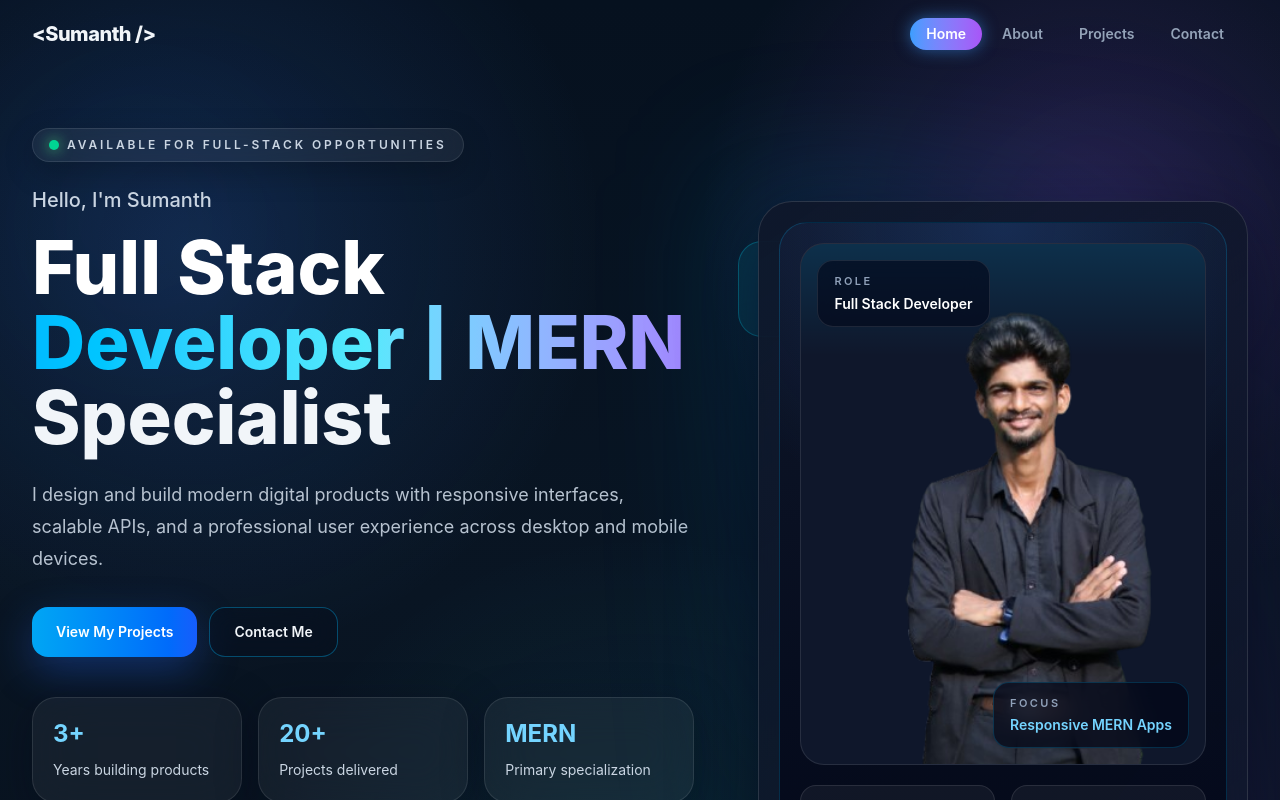
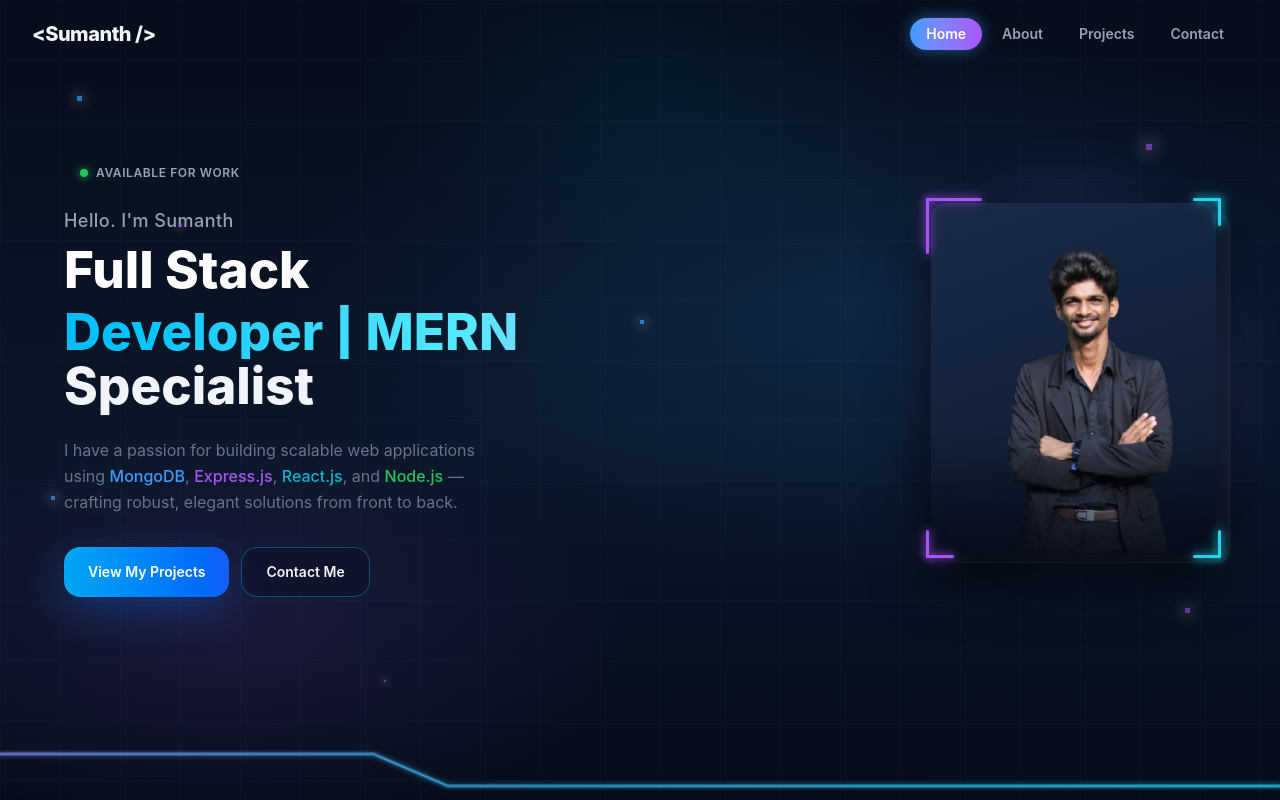
Before and after one commit to sumanth965/Portfolio-sumanth, a React (Vite) app in the folder frontend/: page / in a window 1280 px wide. Shown: the top 800 px of the page. Built offline with nearby package versions, Linux system fonts and the light colour scheme.

Commit message:
Home page design(img and line)

```diff
--- a/frontend/src/Pages/Home.jsx
+++ b/frontend/src/Pages/Home.jsx
@@ -1,60 +1,137 @@
-import profile from '../assets/img2.png'
+import { useEffect, useRef } from 'react'
+import profile from '../assets/img2.png';
 
-const metrics = [
-  { value: '3+', label: 'Years building products' },
-  { value: '20+', label: 'Projects delivered' },
-  { value: 'MERN', label: 'Primary specialization' },
+const particles = [
+  { size: 5, top: '12%', left: '6%', delay: '0s', dur: '6s' },
+  { size: 3, top: '28%', left: '14%', delay: '1.2s', dur: '7s' },
+  { size: 4, top: '62%', left: '4%', delay: '2.4s', dur: '5.5s' },
+  { size: 6, top: '18%', right: '10%', delay: '0.6s', dur: '6.5s' },
+  { size: 3, top: '48%', right: '18%', delay: '1.8s', dur: '8s' },
+  { size: 5, top: '76%', right: '7%', delay: '3s', dur: '6s' },
+  { size: 4, top: '40%', left: '50%', delay: '1.5s', dur: '7.5s' },
+  { size: 2, top: '85%', left: '30%', delay: '0.9s', dur: '5s' },
 ]
 
-const highlights = [
-  'Responsive web interfaces for desktop, tablet, and mobile.',
-  'Clean frontend architecture with scalable backend integration.',
-  'Strong focus on performance, clarity, and polished user experience.',
-]
+export default function Hero() {
+  const cursorRef = useRef(null)
 
-export default function Home() {
+  /* blinking cursor effect on title */
+  useEffect(() => {
+    const el = cursorRef.current
+    if (!el) return
+    let visible = true
+    const id = setInterval(() => {
+      el.style.opacity = visible ? '0' : '1'
+      visible = !visible
+    }, 600)
+    return () => clearInterval(id)
+  }, [])
+
   return (
     <section
-      id="home"
-      className="relative overflow-hidden px-4 pb-16 pt-28 sm:px-6 sm:pb-20 lg:px-8 lg:pt-32"
+      className="relative min-h-screen flex flex-col overflow-hidden noise"
       style={{
         background: `
-          radial-gradient(circle at 15% 20%, rgba(59,130,246,0.18), transparent 28%),
-          radial-gradient(circle at 85% 18%, rgba(168,85,247,0.18), transparent 26%),
-          radial-gradient(circle at 50% 75%, rgba(34,211,238,0.1), transparent 35%),
-          linear-gradient(180deg, #06111f 0%, #091523 48%, #08111d 100%)
-        `,
+          radial-gradient(ellipse 75% 55% at 68% 38%, rgba(59,158,255,0.13) 0%, transparent 62%),
+          radial-gradient(ellipse 55% 45% at 18% 78%, rgba(168,85,247,0.11) 0%, transparent 58%),
+          radial-gradient(ellipse 40% 40% at 50% 10%, rgba(6,182,212,0.06) 0%, transparent 55%),
+          linear-gradient(180deg, #060d1a 0%, #0a1628 55%, #060d1a 100%)
+        `
       }}
     >
-      <div className="pointer-events-none absolute inset-0 opacity-20">
-        <div className="absolute left-0 top-20 h-72 w-72 rounded-full bg-blue-500/20 blur-3xl" />
-        <div className="absolute right-0 top-24 h-80 w-80 rounded-full bg-violet-500/20 blur-3xl" />
-        <div className="absolute bottom-0 left-1/2 h-64 w-64 -translate-x-1/2 rounded-full bg-cyan-400/10 blur-3xl" />
+      {/* Grid overlay */}
+      <div
+        className="absolute inset-0 pointer-events-none opacity-[0.03]"
+        style={{
+          backgroundImage: `
+            linear-gradient(rgba(59,158,255,1) 1px, transparent 1px),
+            linear-gradient(90deg, rgba(59,158,255,1) 1px, transparent 1px)
+          `,
+          backgroundSize: '60px 60px'
+        }}
+      />
+
+      {/* Particles */}
+      {particles.map((p, i) => (
+        <div
+          key={i}
+          className="particle-dot absolute"
+          style={{
+            width: p.size, height: p.size,
+            top: p.top, left: p.left, right: p.right,
+            background: i % 2 === 0
+              ? 'rgba(59,158,255,0.7)'
+              : 'rgba(168,85,247,0.6)',
+            boxShadow: `0 0 ${p.size * 3}px currentColor`,
+            animation: `float ${p.dur} ease-in-out infinite`,
+            animationDelay: p.delay,
+          }}
+        />
+      ))}
+
+      {/* Main hero content */}
+      <div className="flex-1 flex items-center pt-24 pb-20 px-4 sm:px-6 lg:px-8">
+        <div className="max-w-6xl mx-auto w-full flex flex-col lg:flex-row items-center gap-10 lg:gap-16">
+
+          {/* ── LEFT TEXT ── */}
+          <div
+            className="flex-1 text-center lg:text-left order-2 lg:order-1"
+            style={{ animation: 'fade-up 0.8s ease both' }}
+          >
+            {/* Badge */}
+            <div className="inline-flex items-center gap-2 glass-nav rounded-full px-4 py-1.5 mb-5">
+              <span className="w-2 h-2 rounded-full bg-[#22c55e] shadow-[0_0_8px_#22c55e] animate-pulse" />
+              <span className="text-xs font-semibold text-[#94a3b8] tracking-wider uppercase">
+                Available for work
+              </span>
             </div>
 
-      <div className="relative mx-auto max-w-7xl">
-        <div className="grid items-center gap-12 lg:grid-cols-[1.15fr_0.85fr] lg:gap-16">
-          <div className="order-2 lg:order-1">
-            <div className="inline-flex items-center gap-2 rounded-full border border-white/10 bg-white/6 px-4 py-2 text-xs font-semibold uppercase tracking-[0.24em] text-slate-300 shadow-[0_10px_30px_rgba(0,0,0,0.22)] backdrop-blur-xl">
-              <span className="h-2.5 w-2.5 rounded-full bg-emerald-400 shadow-[0_0_14px_rgba(74,222,128,0.9)]" />
-              Available for full-stack opportunities
-            </div>
+            <p
+              className="text-[#94a3b8] text-base sm:text-lg font-medium mb-2 tracking-wide"
+              style={{ fontFamily: 'var(--font-display)', animation: 'fade-up 0.7s ease 0.1s both' }}
+            >
+              Hello. I'm Sumanth
+            </p>
 
-            <div className="mt-6 max-w-3xl">
-              <p className="text-lg font-medium text-slate-300 sm:text-xl">Hello, I&apos;m Sumanth</p>
-              <h1 className="mt-4 text-4xl font-extrabold leading-tight text-white sm:text-5xl lg:text-6xl xl:text-[4.6rem] xl:leading-[1.02]">
-                Full Stack
+            <h1
+              className="font-extrabold leading-[1.05] mb-2"
+              style={{
+                fontFamily: 'var(--font-display)',
+                fontSize: 'clamp(2.2rem, 4vw, 3.2rem)',
+                animation: 'fade-up 0.7s ease 0.2s both'
+              }}
+            >
+              <span className="text-white">Full Stack</span>
+            </h1>
+
+            <h1
+              className="font-extrabold leading-[1.05] mb-6"
+              style={{
+                fontFamily: 'var(--font-display)',
+                fontSize: 'clamp(2.2rem, 4vw, 3.2rem)',
+                animation: 'fade-up 0.7s ease 0.3s both'
+              }}
+            >
               <span className="block bg-gradient-to-r from-sky-400 via-cyan-300 to-violet-400 bg-clip-text text-transparent">
                 Developer | MERN
               </span>
-                <span className="block text-slate-100">Specialist</span>
+              <span className="shimmer-text">Specialist</span>
+
             </h1>
-              <p className="mt-6 max-w-2xl text-base leading-8 text-slate-300/90 sm:text-lg">
-                I design and build modern digital products with responsive interfaces, scalable APIs,
-                and a professional user experience across desktop and mobile devices.
+
+            <p
+              className="text-[#64748b] text-sm sm:text-base leading-relaxed mb-8 max-w-md mx-auto lg:mx-0"
+              style={{ animation: 'fade-up 0.7s ease 0.4s both' }}
+            >
+              I have a passion for building scalable web applications using{' '}
+              <span className="text-[#3b9eff] font-medium">MongoDB</span>,{' '}
+              <span className="text-[#a855f7] font-medium">Express.js</span>,{' '}
+              <span className="text-[#06b6d4] font-medium">React.js</span>, and{' '}
+              <span className="text-[#22c55e] font-medium">Node.js</span> — crafting
+              robust, elegant solutions from front to back.
             </p>
-            </div>
 
+            {/* CTAs */}
             <div className="mt-8 flex flex-col gap-3 sm:flex-row sm:flex-wrap">
               <a
                 href="#projects"
@@ -70,72 +147,145 @@ export default function Home() {
               </a>
             </div>
 
-            <div className="mt-10 grid gap-4 sm:grid-cols-3">
-              {metrics.map((item) => (
-                <div
-                  key={item.label}
-                  className="rounded-3xl border border-white/10 bg-white/5 p-5 shadow-[0_10px_40px_rgba(2,8,23,0.35)] backdrop-blur-xl"
-                >
-                  <p className="text-2xl font-bold text-sky-300">{item.value}</p>
-                  <p className="mt-2 text-sm leading-6 text-slate-300">{item.label}</p>
-                </div>
-              ))}
+
           </div>
 
-            <div className="mt-10 rounded-[28px] border border-white/10 bg-slate-950/30 p-6 shadow-[0_14px_50px_rgba(2,8,23,0.35)] backdrop-blur-xl">
-              <p className="text-sm font-semibold uppercase tracking-[0.22em] text-slate-400">What I deliver</p>
-              <div className="mt-5 grid gap-4 sm:grid-cols-3">
-                {highlights.map((item) => (
-                  <div key={item} className="rounded-2xl border border-white/8 bg-white/4 p-4 text-sm leading-7 text-slate-300">
-                    {item}
+          {/* ── RIGHT PHOTO ── */}
+          <div
+            className="order-1 lg:order-2 flex-shrink-0"
+            style={{ animation: 'fade-up 0.9s ease 0.3s both' }}
+          >
+            <div
+              className="relative"
+              style={{ width: 'clamp(220px, 28vw, 285px)' }}
+            >
+
+              {/* ── Deep background glow ── */}
+              <div
+                className="absolute"
+                style={{
+                  inset: '-30px',
+                  background: 'radial-gradient(ellipse at 60% 40%, rgba(59,130,246,0.12) 0%, rgba(139,92,246,0.08) 50%, transparent 75%)',
+                  borderRadius: '50%',
+                  filter: 'blur(24px)',
+                  zIndex: 0,
+                }}
+              />
+
+              {/* ── Offset glass panel behind photo (visible on right/bottom) ── */}
+              <div
+                className="absolute"
+                style={{
+                  top: '10px',
+                  left: '14px',
+                  right: '-14px',
+                  bottom: '-10px',
+                  background: 'rgba(255,255,255,0.04)',
+                  border: '1px solid rgba(255,255,255,0.06)',
+                  borderRadius: '14px',
+                  backdropFilter: 'blur(6px)',
+                  zIndex: 1,
+                }}
+              />
+
+              {/* ── Photo card ── */}
+              <div
+                className="relative overflow-hidden"
+                style={{
+                  borderRadius: '14px',
+                  height: 'clamp(260px, 34vw, 350px)',
+                  background: 'linear-gradient(160deg, #1a2a4a 0%, #0d1929 100%)',
+                  boxShadow: '0 20px 60px rgba(0,0,0,0.7)',
+                  zIndex: 2,
+                  position: 'relative',
+                }}
+              >
+                <img
+                  src={profile}
+                  alt="Sumanth"
+                  className="w-full h-full object-cover object-top"
+                />
+                {/* Subtle bottom fade */}
+                <div
+                  className="absolute bottom-0 left-0 right-0"
+                  style={{
+                    height: '35%',
+                    background: 'linear-gradient(to top, rgba(4,8,20,0.75) 0%, transparent 100%)',
+                  }}
+                />
               </div>
-                ))}
+
+              {/* ── Corner brackets — CYAN on RIGHT corners ── */}
+
+              {/* Top-right cyan */}
+              <div className="absolute" style={{ top: '-5px', right: '-5px', width: '28px', height: '28px', zIndex: 3 }}>
+                <div style={{ position: 'absolute', top: 0, right: 0, width: '100%', height: '3px', background: '#22d3ee', borderRadius: '2px', boxShadow: '0 0 8px #22d3ee, 0 0 16px rgba(34,211,238,0.5)' }} />
+                <div style={{ position: 'absolute', top: 0, right: 0, width: '3px', height: '100%', background: '#22d3ee', borderRadius: '2px', boxShadow: '0 0 8px #22d3ee, 0 0 16px rgba(34,211,238,0.5)' }} />
               </div>
+
+              {/* Bottom-right cyan */}
+              <div className="absolute" style={{ bottom: '-5px', right: '-5px', width: '28px', height: '28px', zIndex: 3 }}>
+                <div style={{ position: 'absolute', bottom: 0, right: 0, width: '100%', height: '3px', background: '#22d3ee', borderRadius: '2px', boxShadow: '0 0 8px #22d3ee, 0 0 16px rgba(34,211,238,0.5)' }} />
+                <div style={{ position: 'absolute', bottom: 0, right: 0, width: '3px', height: '100%', background: '#22d3ee', borderRadius: '2px', boxShadow: '0 0 8px #22d3ee, 0 0 16px rgba(34,211,238,0.5)' }} />
+              </div>
+
+              {/* ── Corner brackets — PURPLE on LEFT corners ── */}
+
+              {/* Top-left purple */}
+              <div className="absolute" style={{ top: '-5px', left: '-5px', width: '28px', height: '28px', zIndex: 3 }}>
+                <div style={{ position: 'absolute', top: 0, left: 0, width: '200%', height: '3px', background: '#a855f7', borderRadius: '2px', boxShadow: '0 0 8px #a855f7, 0 0 16px rgba(168,85,247,0.5)' }} />
+                <div style={{ position: 'absolute', top: 0, left: 0, width: '3px', height: '200%', background: '#a855f7', borderRadius: '2px', boxShadow: '0 0 8px #a855f7, 0 0 16px rgba(168,85,247,0.5)' }} />
+              </div>
+
+              {/* Bottom-left purple */}
+              <div className="absolute" style={{ bottom: '-5px', left: '-5px', width: '28px', height: '28px', zIndex: 3 }}>
+                <div style={{ position: 'absolute', bottom: 0, left: 0, width: '100%', height: '3px', background: '#a855f7', borderRadius: '2px', boxShadow: '0 0 8px #a855f7, 0 0 16px rgba(168,85,247,0.5)' }} />
+                <div style={{ position: 'absolute', bottom: 0, left: 0, width: '3px', height: '100%', background: '#a855f7', borderRadius: '2px', boxShadow: '0 0 8px #a855f7, 0 0 16px rgba(168,85,247,0.5)' }} />
+              </div>
+
             </div>
           </div>
 
-          <div className="order-1 mx-auto w-full max-w-md lg:order-2 lg:max-w-lg">
-            <div className="relative">
-              <div className="absolute -inset-8 rounded-[38px] bg-gradient-to-br from-sky-500/20 via-transparent to-violet-500/20 blur-3xl" />
-              <div className="absolute -left-5 top-10 hidden h-24 w-24 rounded-3xl border border-cyan-400/30 bg-cyan-400/10 backdrop-blur-xl sm:block" />
-              <div className="absolute -right-4 bottom-12 hidden h-20 w-20 rounded-full border border-violet-400/30 bg-violet-400/10 backdrop-blur-xl sm:block" />
-
-              <div className="relative overflow-hidden rounded-[34px] border border-white/12 bg-[linear-gradient(145deg,rgba(15,23,42,0.94),rgba(15,23,42,0.6))] p-4 shadow-[0_24px_80px_rgba(2,8,23,0.55)] backdrop-blur-2xl sm:p-5">
-                <div className="rounded-[28px] border border-sky-400/20 bg-[radial-gradient(circle_at_top,rgba(59,130,246,0.2),transparent_40%),linear-gradient(180deg,rgba(15,23,42,0.92),rgba(2,6,23,0.95))] p-4 sm:p-5">
-                  <div className="relative overflow-hidden rounded-[24px] border border-white/10 bg-slate-900">
-                    <div className="absolute inset-x-0 top-0 h-28 bg-gradient-to-b from-sky-400/15 to-transparent" />
-                    <img
-                      src={profile}
-                      alt="Portrait of Sumanth"
-                      className="h-[430px] w-full object-cover object-top sm:h-[520px]"
-                    />
-                    <div className="absolute left-4 top-4 rounded-2xl border border-white/10 bg-slate-950/60 px-4 py-3 backdrop-blur-md">
-                      <p className="text-[11px] font-semibold uppercase tracking-[0.22em] text-slate-400">Role</p>
-                      <p className="mt-1 text-sm font-semibold text-white">Full Stack Developer</p>
-                    </div>
-                    <div className="absolute bottom-4 right-4 rounded-2xl border border-sky-400/20 bg-slate-950/70 px-4 py-3 backdrop-blur-md">
-                      <p className="text-[11px] font-semibold uppercase tracking-[0.22em] text-slate-400">Focus</p>
-                      <p className="mt-1 text-sm font-semibold text-sky-300">Responsive MERN Apps</p>
         </div>
       </div>
 
-                  <div className="mt-5 grid gap-4 sm:grid-cols-2">
-                    <div className="rounded-2xl border border-white/10 bg-white/5 p-4">
-                      <p className="text-[11px] font-semibold uppercase tracking-[0.24em] text-slate-400">Frontend</p>
-                      <p className="mt-2 text-sm leading-6 text-slate-200">Modern React interfaces with clear information hierarchy and polished interactions.</p>
-                    </div>
-                    <div className="rounded-2xl border border-white/10 bg-white/5 p-4">
-                      <p className="text-[11px] font-semibold uppercase tracking-[0.24em] text-slate-400">Backend</p>
-                      <p className="mt-2 text-sm leading-6 text-slate-200">Reliable APIs, data flow, and maintainable architecture for scalable products.</p>
-                    </div>
-                  </div>
-                </div>
-              </div>
-            </div>
-          </div>
-        </div>
+      {/* Glow line */}
+      <div className="relative w-full overflow-hidden" style={{ height: '60px' }}>
+        <svg
+          viewBox="0 0 1200 60"
+          preserveAspectRatio="none"
+          xmlns="http://www.w3.org/2000/svg"
+          style={{ width: '100%', height: '100%' }}
+        >
+          <defs>
+            <linearGradient id="lineGrad" x1="0%" y1="0%" x2="100%" y2="0%">
+              <stop offset="0%" stopColor="#818cf8" stopOpacity="0.9" />
+              <stop offset="35%" stopColor="#38bdf8" stopOpacity="0.8" />
+              <stop offset="100%" stopColor="#22d3ee" stopOpacity="1" />
+            </linearGradient>
+            <filter id="glow">
+              <feGaussianBlur stdDeviation="2.5" result="blur" />
+              <feMerge><feMergeNode in="blur" /><feMergeNode in="SourceGraphic" /></feMerge>
+            </filter>
+          </defs>
 
-        <div className="mt-16 h-px w-full bg-gradient-to-r from-transparent via-sky-400/70 to-transparent shadow-[0_0_30px_rgba(56,189,248,0.4)] sm:mt-20" />
+          {/* Glow blur layer */}
+          <path
+            d="M0,14 L350,14 L420,46 L1200,46" fill="none"
+            stroke="url(#lineGrad)"
+            strokeWidth="4"
+            strokeLinecap="round"
+            filter="url(#glow)"
+            opacity="0.5"
+          />
+          {/* Sharp line on top */}
+          <path
+            d="M0,14 L350,14 L420,46 L1200,46" fill="none"
+            stroke="url(#lineGrad)"
+            strokeWidth="1.2"
+            strokeLinecap="round"
+          />
+        </svg>
       </div>
     </section>
   )
```
Lines whose indentation alone changed are shown as unchanged.
